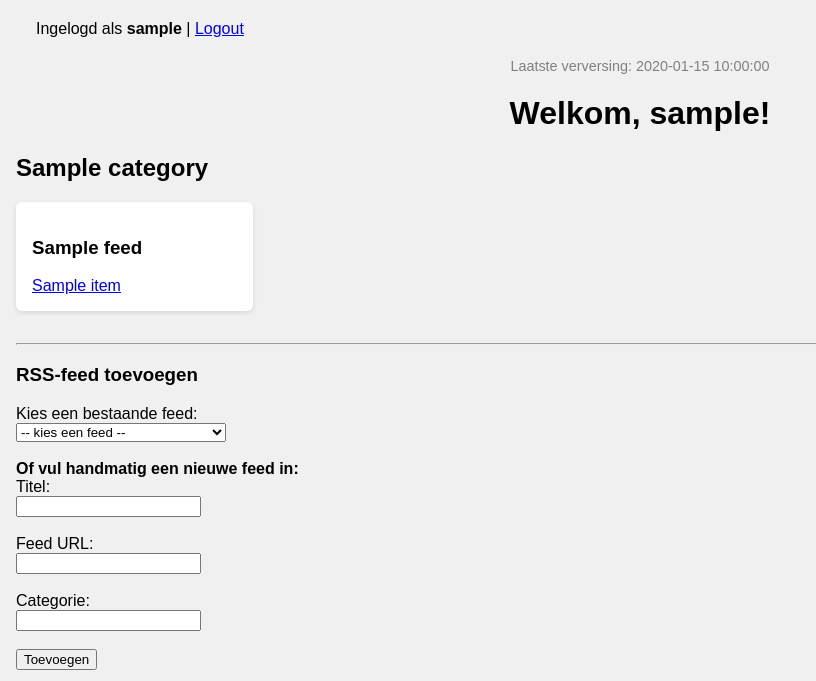
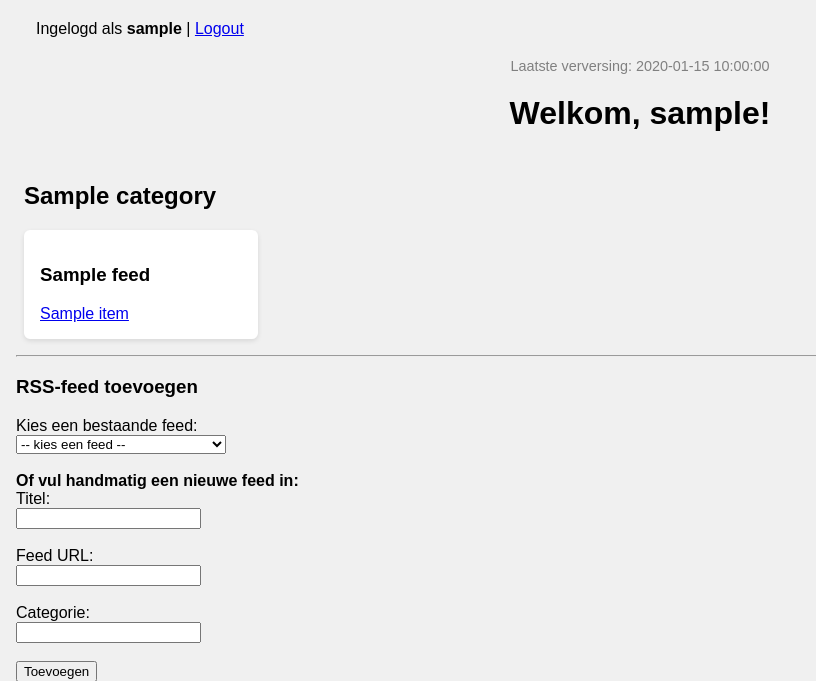
Before and after one commit to waariswallie/rss_dashboard_login, a Flask app: template templates/dashboard.html in a window 1280 px wide. Shown: the part 34-715 px from the top of the page, without its empty margins (0-816 px from the left). Run offline with Flask 3, Linux system fonts and the light colour scheme; the template is opened without the code that fills it: most values are stand-ins (such as "Sample title", 1, 10 or a date in 2020).

Commit message:
Update category styles and make columns layout flexible

```diff
--- a/static/css/style.css
+++ b/static/css/style.css
@@ -9,6 +9,10 @@ h1 {
 }
 .category {
     margin-bottom: 2em;
+    display: inline-block;
+    vertical-align: top;
+    width: calc(20% - 1em); /* Adjust width for 5 categories per row */
+    margin: 0.5em;
 }
 .feeds {
     display: grid;
@@ -43,7 +47,7 @@ h1 {
 /* Force grid layout and override flex */
 .columns {
   display: grid !important; /* Ensure grid layout */
-  grid-template-columns: repeat(5, 1fr); /* Always 5 columns */
+  grid-template-columns: repeat(auto-fill, minmax(220px, 1fr)); /* Flexible layout for widgets */
   gap: 1em;
 }
 
```
